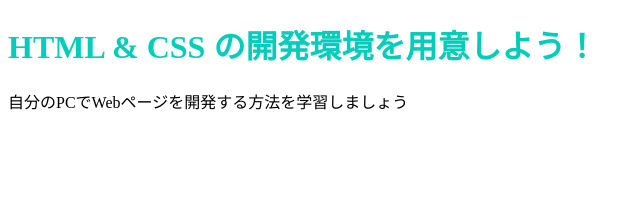
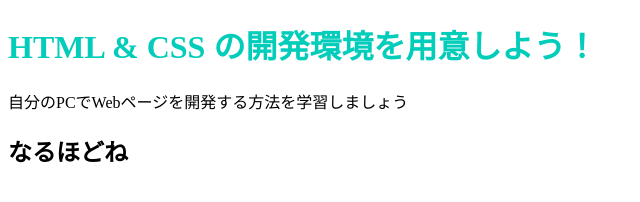
Before and after one commit to AMI35/AMI35.github.io, a plain HTML site: page index.html in a window 1280 px wide. Shown: the whole page, without its empty margins (0-640 px from the left). Drawn offline with Linux system fonts and the light colour scheme.

Commit message:
Update index.html

```diff
--- a/index.html
+++ b/index.html
@@ -8,5 +8,6 @@
   <body>
     <h1 class="title">HTML & CSS の開発環境を用意しよう！</h1>
     <p>自分のPCでWebページを開発する方法を学習しましょう</p>
+    <h2>なるほどね</h2>
   </body>
 </html>
```
